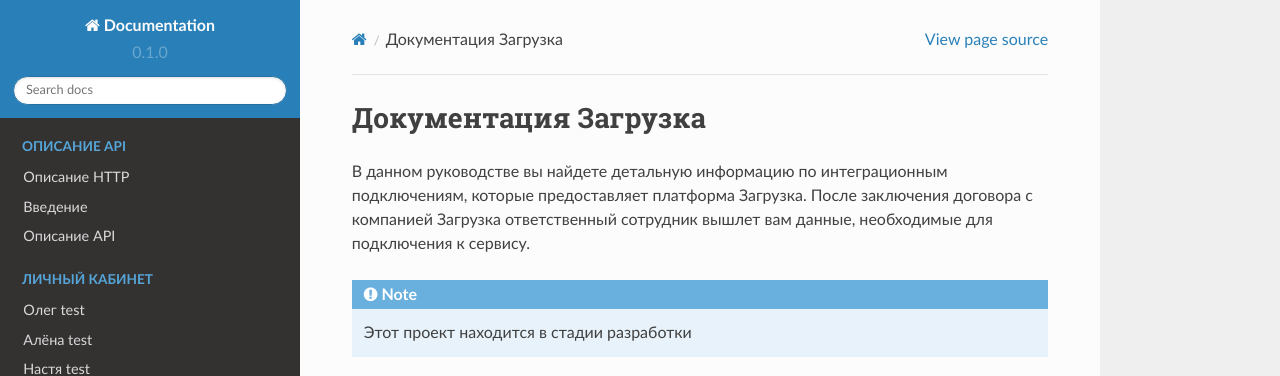
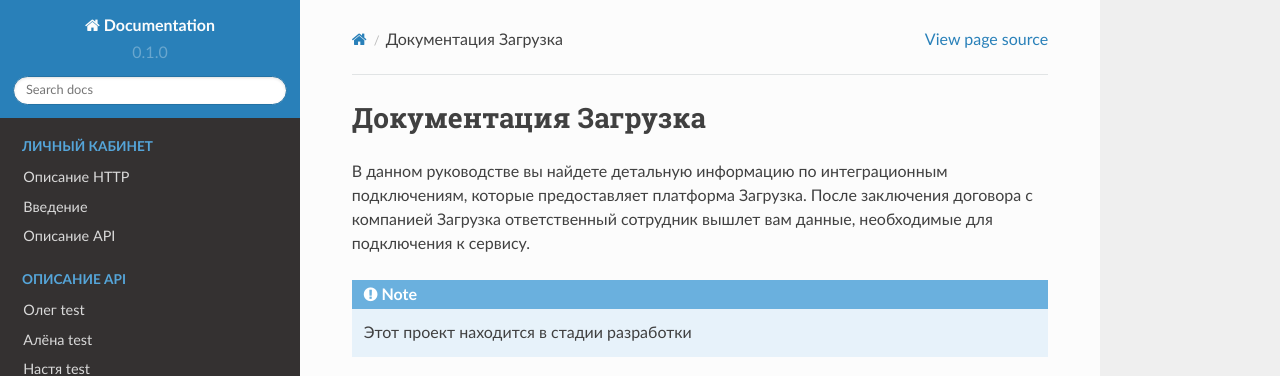
Before and after one commit to omikhaleva/test1, a Sphinx documentation site: the page built from docs/source/index.rst, in a window 1280 px wide. Shown: the top 376 px of the page. Built offline with Sphinx 7.4.7 and the Read the Docs theme 2.0.0, drawn with Linux system fonts in a browser that asks for light colours; part of the change alters nothing that is shown.

```diff
--- a/docs/source/index.rst
+++ b/docs/source/index.rst
@@ -11,7 +11,7 @@
 
 .. toctree::
    :maxdepth: 3
-   :caption: Описание API
+   :caption: Личный кабинет
    :hidden:
 
    http
@@ -21,7 +21,7 @@
 
 .. toctree::
    :maxdepth: 3
-   :caption: Личный кабинет
+   :caption: Описание API
    :hidden:
 
    oleg
```
